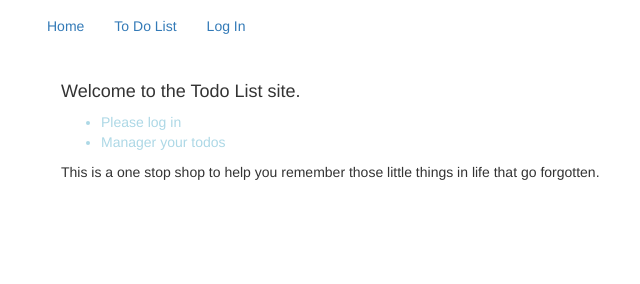
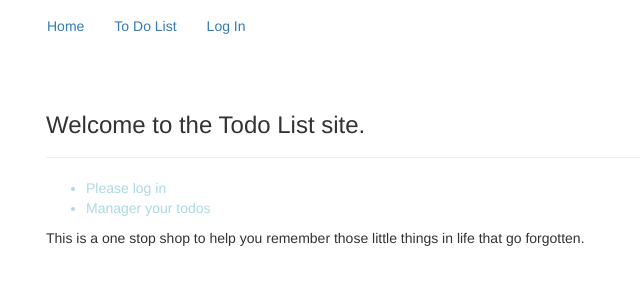
Before and after one commit to DrRockso/node-todo, a website: page Views/index.html in a window 1280 px wide. Shown: the whole page, without its empty margins (39-679 px from the left). Drawn offline with nearby package versions, Linux system fonts and the light colour scheme; some packages are replaced by stand-ins of ours; files that its build step writes are made by us from their sources; files whose address does not match are found by name.

Commit message:
Changed home content

```diff
--- a/Views/home.html
+++ b/Views/home.html
@@ -1,5 +1,7 @@
-<div class="container">
-    <h4>Welcome to the Todo List site.</h4>
+<div>
+    <div class="page-header">
+    <h3>Welcome to the Todo List site.</h3>
+    </div>
     <div>
         <ul>
             <li>Please log in</li>
```
